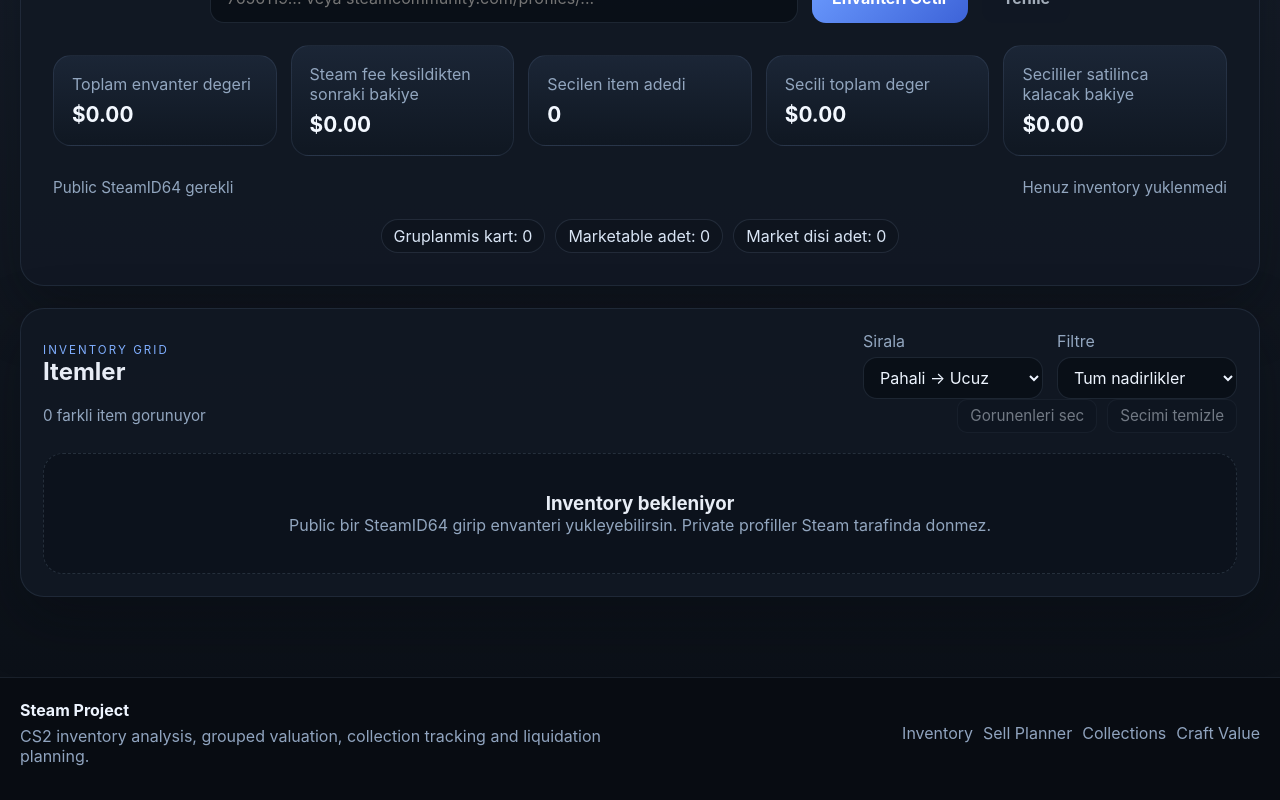
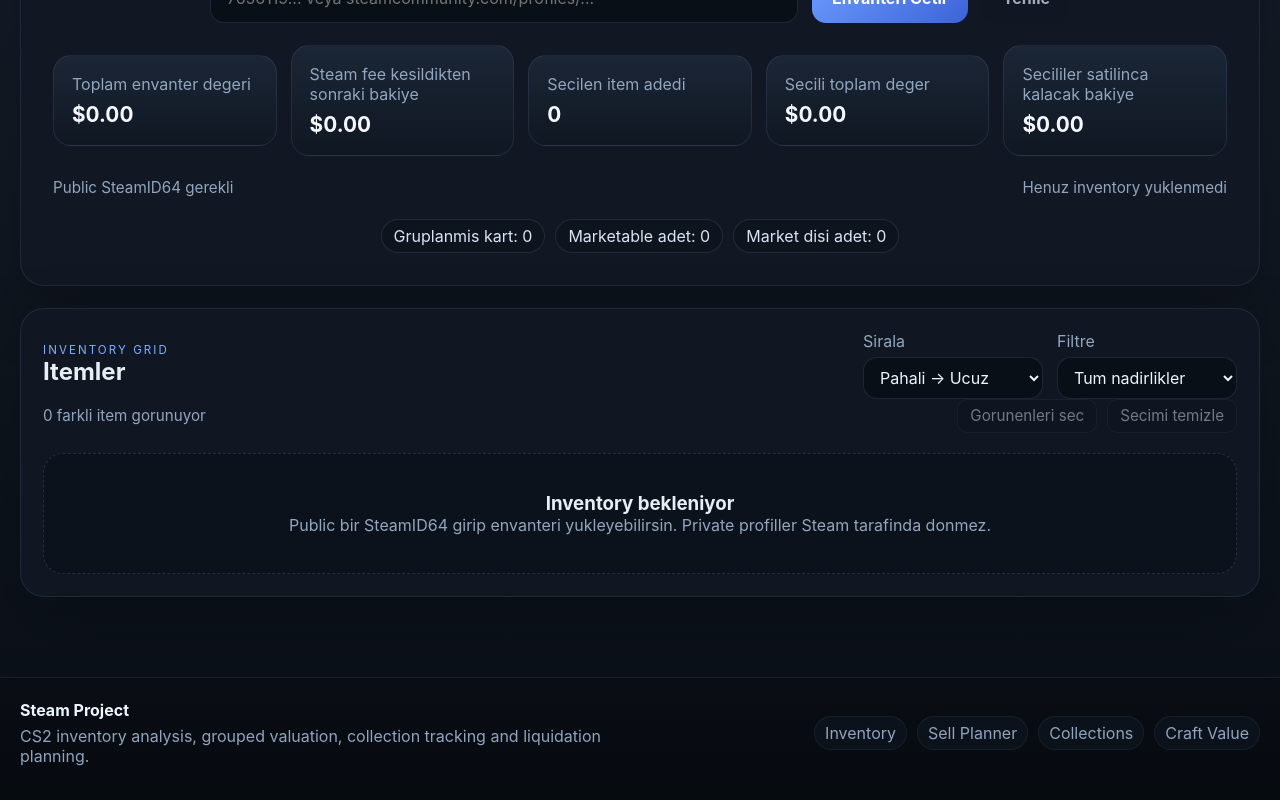
Before and after one commit to samil07kocakavuk/cs2-economy-tracker, a React (Vite) app in the folder client/: page / in a window 1280 px wide. Shown: the part 391-1191 px from the top of the page. Built offline with nearby package versions, Linux system fonts and the light colour scheme.

Commit message:
polish profile header and footer styling

```diff
--- a/client/src/App.jsx
+++ b/client/src/App.jsx
@@ -249,6 +249,7 @@ function App() {
             <div>
               <p className="brand-label">Steam Profile</p>
               <strong className="brand-title">{meta?.profile?.name || 'Profil yuklenmedi'}</strong>
+              {meta?.profile?.steamId64 ? <span className="profile-id">{meta.profile.steamId64}</span> : null}
             </div>
           </div>
 
--- a/client/src/styles.css
+++ b/client/src/styles.css
@@ -118,6 +118,13 @@ p {
   font-size: 0.95rem;
 }
 
+.profile-id {
+  display: block;
+  margin-top: 4px;
+  color: #7f95b1;
+  font-size: 0.76rem;
+}
+
 .menu-strip {
   display: flex;
   align-items: center;
@@ -134,6 +141,13 @@ p {
   border: 1px solid rgba(151, 178, 211, 0.08);
   background: rgba(19, 26, 36, 0.72);
   text-decoration: none;
+  transition: background 120ms ease, border-color 120ms ease, color 120ms ease;
+}
+
+.menu-link:hover {
+  color: #eef5ff;
+  border-color: rgba(151, 178, 211, 0.16);
+  background: rgba(32, 43, 61, 0.84);
 }
 
 .menu-link.is-active {
@@ -556,7 +570,7 @@ h1 {
 .site-footer {
   margin-top: 28px;
   border-top: 1px solid rgba(145, 171, 211, 0.12);
-  background: rgba(8, 12, 18, 0.82);
+  background: linear-gradient(180deg, rgba(9, 13, 19, 0.82), rgba(6, 10, 15, 0.96));
 }
 
 .site-footer-inner {
@@ -585,6 +599,13 @@ h1 {
   flex-wrap: wrap;
   gap: 10px;
   color: #90a4bf;
+}
+
+.footer-links span {
+  padding: 6px 10px;
+  border-radius: 999px;
+  background: rgba(15, 21, 31, 0.72);
+  border: 1px solid rgba(145, 171, 211, 0.08);
 }
 
 @media (max-width: 920px) {
```
